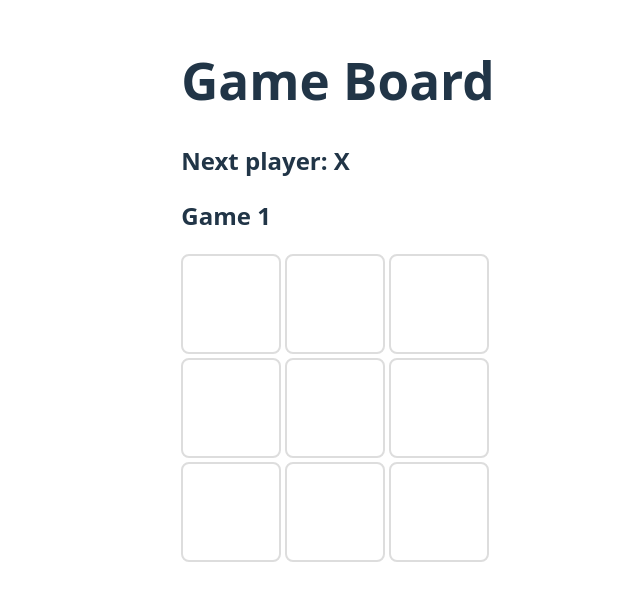
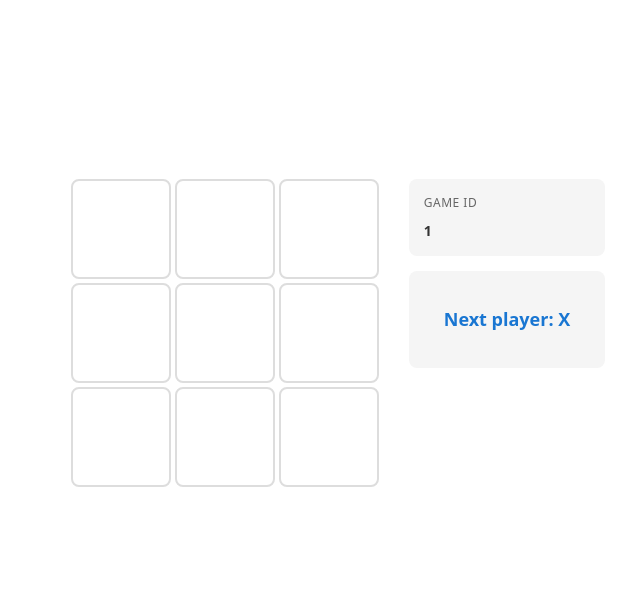
Before and after one commit to KevinOrfas/tic-tac-toe, a React (Vite) app in the folder client/: page /game/1 in a window 1280 px wide. Shown: the part 110-710 px from the top of the page, without its empty margins (302-942 px from the left). Built offline with nearby package versions, Linux system fonts and the light colour scheme; no server answers.

Commit message:
Use CSS Modules and BEM

```diff
--- /dev/null
+++ b/client/src/components/ErrorMessage.module.css
@@ -0,0 +1,32 @@
+.error-message {
+  background-color: #fff3e0;
+  border: 1px solid #ff9800;
+  border-radius: 8px;
+  padding: 12px 16px;
+  margin-bottom: 16px;
+  display: flex;
+  align-items: center;
+  justify-content: space-between;
+  color: #e65100;
+  font-size: 14px;
+}
+
+.error-message__text {
+  display: flex;
+  align-items: center;
+  gap: 8px;
+}
+
+.error-message__close-button {
+  background: transparent;
+  border: none;
+  color: #e65100;
+  cursor: pointer;
+  font-size: 20px;
+  padding: 0 4px;
+  line-height: 1;
+}
+
+.error-message__close-button:hover {
+  opacity: 0.7;
+}
--- a/client/src/components/ErrorMessage.tsx
+++ b/client/src/components/ErrorMessage.tsx
@@ -1,3 +1,5 @@
+import styles from './ErrorMessage.module.css';
+
 interface ErrorMessageProps {
   message: string;
   onDismiss: () => void;
@@ -5,27 +7,13 @@ interface ErrorMessageProps {
 
 export function ErrorMessage({ message, onDismiss }: ErrorMessageProps) {
   return (
-    <div
-      style={{
-        backgroundColor: '#fee',
-        border: '1px solid #f88',
-        borderRadius: '4px',
-        padding: '12px',
-        margin: '12px 0',
-        color: '#c33',
-      }}
-    >
-      <strong>Error:</strong> {message}
+    <div className={styles['error-message']}>
+      <span className={styles['error-message__text']}>
+        <strong>⚠️</strong> {message}
+      </span>
       <button
         onClick={onDismiss}
-        style={{
-          marginLeft: '8px',
-          background: 'transparent',
-          border: 'none',
-          color: '#c33',
-          cursor: 'pointer',
-          fontSize: '16px',
-        }}
+        className={styles['error-message__close-button']}
       >
         ×
       </button>
--- /dev/null
+++ b/client/src/components/GameBoard.module.css
@@ -0,0 +1,133 @@
+.game-board {
+  max-width: 800px;
+  margin: 0 auto;
+  padding: 20px;
+  font-family: system-ui, sans-serif;
+}
+
+.game-board__title {
+  text-align: center;
+  margin-bottom: 30px;
+  font-size: 32px;
+  color: #fff;
+}
+
+.game-board__layout {
+  display: flex;
+  gap: 30px;
+  align-items: flex-start;
+}
+
+.game-board__board-section {
+  flex: 0 0 auto;
+}
+
+.game-board__info-section {
+  flex: 1;
+  display: flex;
+  flex-direction: column;
+  gap: 15px;
+}
+
+.card {
+  background-color: #f5f5f5;
+  padding: 15px;
+  border-radius: 8px;
+}
+
+.player-info {
+  display: flex;
+  flex-direction: column;
+  gap: 8px;
+}
+
+.player-info__game-id-label {
+  font-size: 12px;
+  color: #666;
+  text-transform: uppercase;
+  letter-spacing: 0.5px;
+}
+
+.player-info__game-id-value {
+  font-size: 14px;
+  color: #333;
+  font-weight: 600;
+}
+
+.player-info__badge {
+  padding: 8px 16px;
+  border-radius: 12px;
+  font-size: 14px;
+  font-weight: bold;
+  text-align: center;
+}
+
+.player-info__badge--player-1 {
+  background-color: #ffebee;
+  color: #c62828;
+}
+
+.player-info__badge--player-2 {
+  background-color: #e3f2fd;
+  color: #1565c0;
+}
+
+.game-status {
+  text-align: center;
+  font-size: 18px;
+  font-weight: 600;
+  padding: 20px;
+}
+
+.game-status__text--winner {
+  color: #2e7d32;
+}
+
+.game-status__text--draw {
+  color: #ed6c02;
+}
+
+.game-status__text--next {
+  color: #1976d2;
+}
+
+.board-grid {
+  display: grid;
+  grid-template-columns: repeat(3, 100px);
+  gap: 4px;
+}
+
+.board-grid__cell {
+  width: 100px;
+  height: 100px;
+  font-size: 32px;
+  font-weight: bold;
+  border: 2px solid #ddd;
+  background-color: #fff;
+  cursor: pointer;
+  transition: all 0.2s;
+}
+
+.board-grid__cell:hover {
+  background-color: #f9f9f9;
+  border-color: #999;
+}
+
+.board-grid__cell--x {
+  color: #c62828;
+}
+
+.board-grid__cell--o {
+  color: #1565c0;
+}
+
+@media (max-width: 640px) {
+  .game-board__layout {
+    flex-direction: column;
+    gap: 20px;
+  }
+
+  .game-board__info-section {
+    width: 100%;
+  }
+}
--- a/client/src/components/GameBoard.tsx
+++ b/client/src/components/GameBoard.tsx
@@ -7,6 +7,7 @@ import {
 import { useSocket } from '../hooks/useSocket.ts';
 import type { GameResponse, ErrorResponse } from '@shared/types';
 import { ErrorMessage } from './ErrorMessage.tsx';
+import styles from './GameBoard.module.css';
 
 interface GameBoardProps {
   gameId: string;
@@ -75,45 +76,79 @@ export function GameBoard({ gameId }: GameBoardProps) {
     socket.emit('makeMove', { gameId, cellIndex: index });
   };
   return (
-    <div>
-      <h1>Game Board</h1>
+    <div className={styles['game-board']}>
+      <h1 className={styles['game-board__title']}>Tic-Tac-Toe</h1>
+
       {error && (
         <ErrorMessage message={error} onDismiss={() => setError(null)} />
       )}
 
-      {playerNumber && <p>You are Player {playerNumber}</p>}
-      {winner && <h2>Winner: {winner}</h2>}
-      {isDraw && <h2>Draw</h2>}
-      {!winner && !isDraw && <h2>Next player: {isXNext ? 'X' : 'O'}</h2>}
-      <div>
-        <h2>Game {gameId}</h2>
-        <div
-          data-testid="game-grid"
-          style={{
-            display: 'grid',
-            gridTemplateColumns: 'repeat(3, 100px)',
-            gap: '4px',
-          }}
-        >
+      <div className={styles['game-board__layout']}>
+        <div className={styles['game-board__board-section']}>
+          <div className={styles['board-grid']} data-testid="game-grid">
             {board.map((cell, index) => (
               <button
                 key={index}
                 onClick={() => handleCellClick(index)}
-              style={{
-                width: '100px',
-                height: '100px',
-                fontSize: '24px',
-                border: '2px solid #ddd',
-                backgroundColor: '#fff',
-                color: cell === 'X' ? 'red' : 'blue',
-                cursor: 'pointer',
-              }}
+                className={`${styles['board-grid__cell']} ${
+                  cell === 'X'
+                    ? styles['board-grid__cell--x']
+                    : cell === 'O'
+                      ? styles['board-grid__cell--o']
+                      : ''
+                }`}
               >
                 {cell}
               </button>
             ))}
           </div>
         </div>
+
+        <div className={styles['game-board__info-section']}>
+          <div className={styles.card}>
+            <div className={styles['player-info']}>
+              <div className={styles['player-info__game-id-label']}>
+                Game ID
+              </div>
+              <div className={styles['player-info__game-id-value']}>
+                {gameId}
+              </div>
+              {playerNumber && (
+                <div
+                  className={`${styles['player-info__badge']} ${
+                    playerNumber === 1
+                      ? styles['player-info__badge--player-1']
+                      : styles['player-info__badge--player-2']
+                  }`}
+                >
+                  You are Player {playerNumber} ({playerNumber === 1 ? 'X' : 'O'}
+                  )
+                </div>
+              )}
+            </div>
+          </div>
+
+          <div className={styles.card}>
+            <div className={styles['game-status']}>
+              {winner && (
+                <span className={styles['game-status__text--winner']}>
+                  🎉 Winner: {winner}
+                </span>
+              )}
+              {isDraw && (
+                <span className={styles['game-status__text--draw']}>
+                  🤝 Draw
+                </span>
+              )}
+              {!winner && !isDraw && (
+                <span className={styles['game-status__text--next']}>
+                  Next player: {isXNext ? 'X' : 'O'}
+                </span>
+              )}
+            </div>
+          </div>
+        </div>
+      </div>
     </div>
   );
 }
```
Also changed, not shown: client/vitest.config.mts, 1 other file (tests, documents, lock files or other folders). Lines whose indentation alone changed are shown as unchanged.
